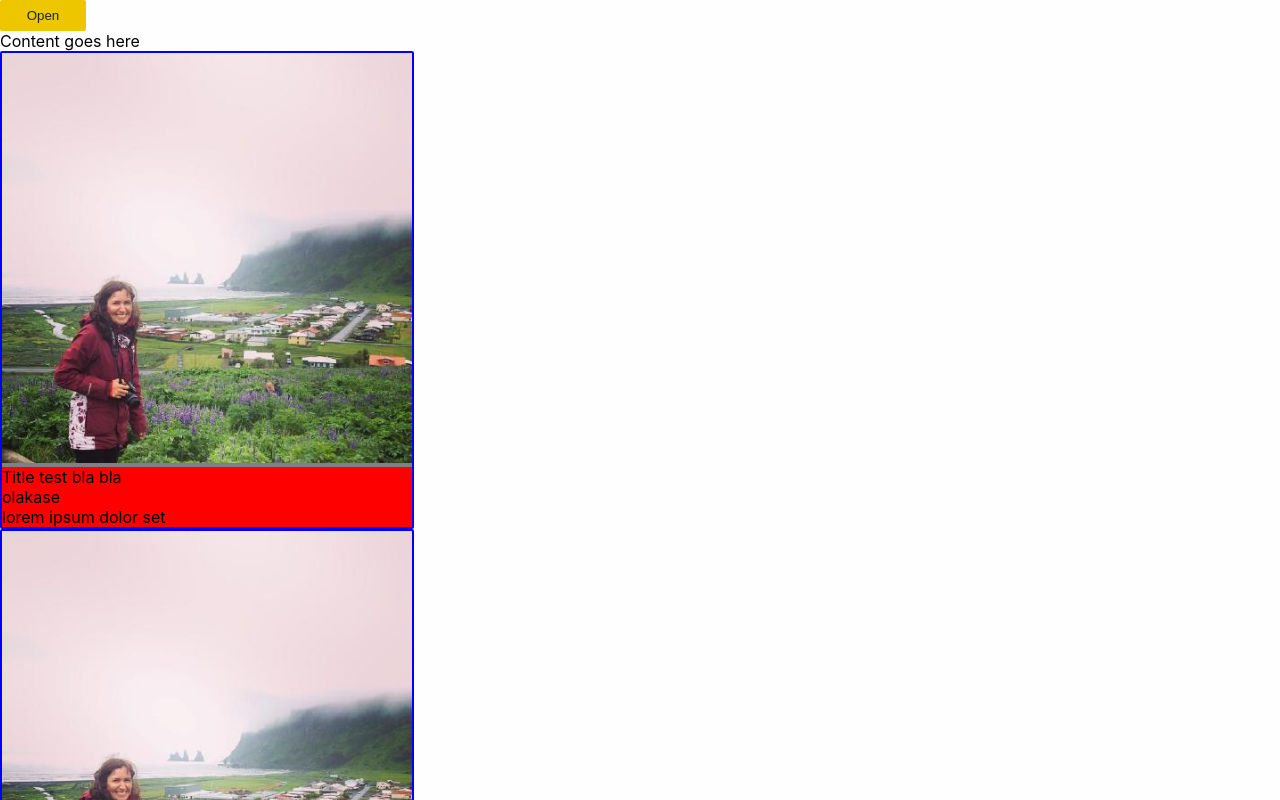
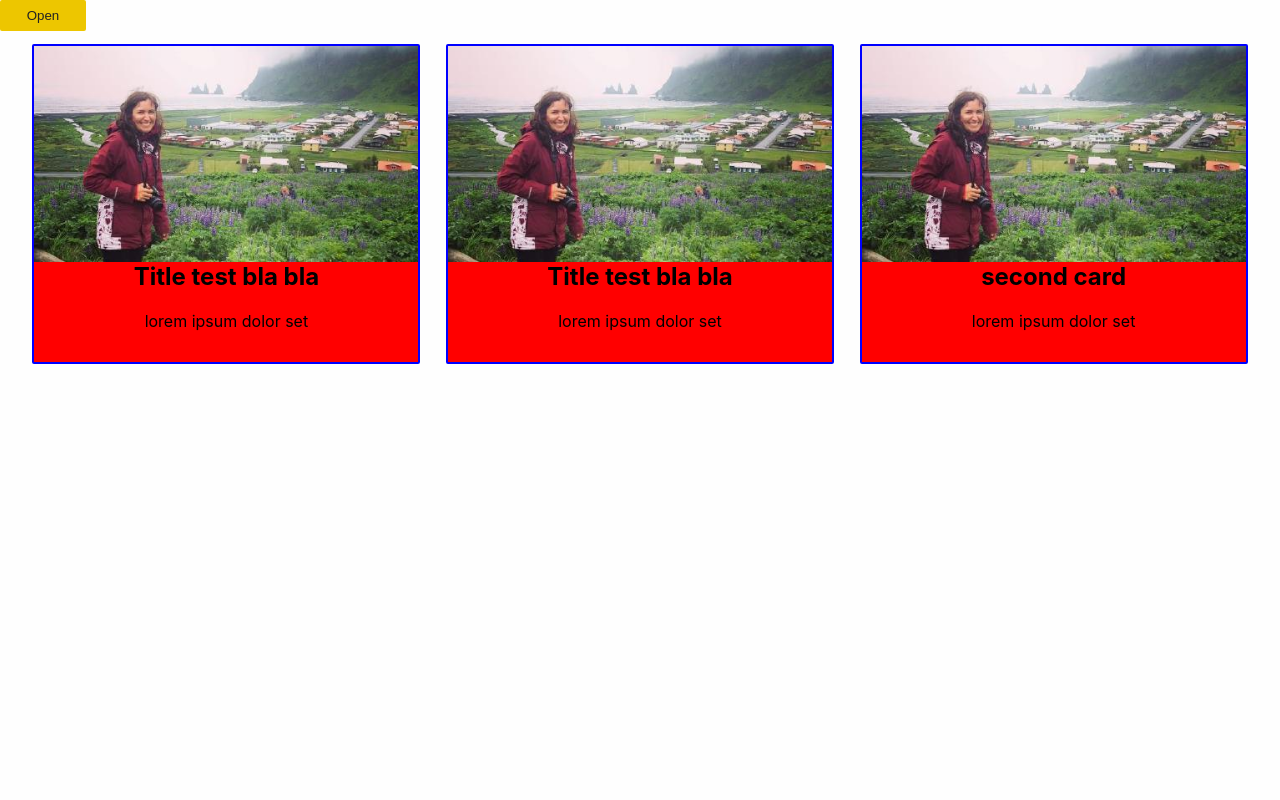
Before and after one commit to elisamunoz/eli-portfolio, a React (Create React App) app: page / in a window 1280 px wide. Shown: the top 800 px of the page. Built offline with nearby package versions, Linux system fonts and the light colour scheme.

Commit message:
added margins to cards

```diff
--- a/src/App.js
+++ b/src/App.js
@@ -7,7 +7,6 @@ import eliPhoto from 'assets/img/elisa.jpg';
 
 const App = () => (
   <Layout>
-    Content goes here
     <Card
       image={eliPhoto}
       title='Title test bla bla'
--- a/src/assets/styles/abstract/variables.scss
+++ b/src/assets/styles/abstract/variables.scss
@@ -34,3 +34,10 @@ $transition-duration: 0.5s;
 $transition-timing: ease;
 $transition-property: all;
 $transition: $transition-duration $transition-timing $transition-property;
+
+/* --------------------- */
+/* --- Media Queries --- */
+/* --------------------- */
+
+$breakpoint-tablet: 768px;
+$breakpoint-desktop: 1024px;;
--- a/src/ui/components/Card/Card.js
+++ b/src/ui/components/Card/Card.js
@@ -25,13 +25,12 @@ const Card = (props) => {
 
   return (
     <div className={styles.card}>
-      <div>
+      <div className={styles.container}>
         <img className={styles.image} src={image} />
       </div>
       <div className={styles.text}>
-        {title}<br />
-        olakase <br />
-        {desc}
+        <h2>{title}</h2><br />
+        <p>{desc}</p> <br />
       </div>
     </div>)
 }
--- a/src/ui/components/Card/Card.module.scss
+++ b/src/ui/components/Card/Card.module.scss
@@ -1,21 +1,53 @@
 @import "assets/styles/abstract/index.scss";
+h2,
+p {
+  margin: 0
+}
 
 .card {
-  background: grey;
   border-radius: $border-radius;
   border: solid blue 2px;
-  width: 32%;
+  width: 94%;
+  margin: 3% auto;
   overflow: hidden;
+  z-index: -1;
+}
+
+.container {
+  position: relative;
+  width: 100%;
+  padding-top: 56.25%;
 }
 
 .image {
-  background: $color-main;
   background-size: cover;
   overflow: hidden;
   width: 100%;
   height: auto;
+  position: absolute;
+  left: 0;
+  bottom: 0;
+  right: 0;
+
 }
 
 .text {
   background: red;
+  text-align: center;
+  width: 100%;
+  height: 100px;
 }
+
+@media (min-width: $breakpoint-tablet) {
+  .card {
+    width: 46%;
+    margin: 1%;
+    display: inline-block;
+  }
+}
+
+@media (min-width: $breakpoint-desktop) {
+  .card {
+    width: 30%;
+  }
+}
--- a/src/ui/layout/Sidebar/Sidebar.scss
+++ b/src/ui/layout/Sidebar/Sidebar.scss
@@ -1,3 +1,5 @@
+@import "assets/styles/abstract/index.scss";
+
 :root {
   --nav-size: 300px;
   --border-circle: 50%;
@@ -42,3 +44,9 @@
   text-align: center;
   font-size: 1.5em;
 }
+
+@media (min-width: $breakpoint-tablet) {
+  .body {
+    text-align: center;
+  }
+}
```
